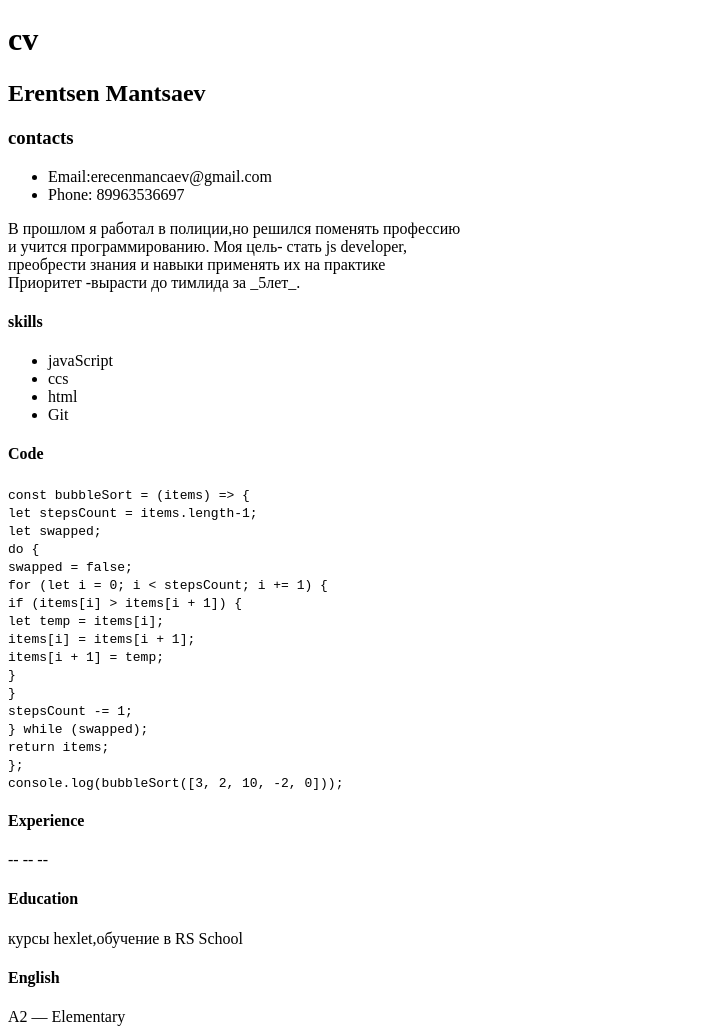
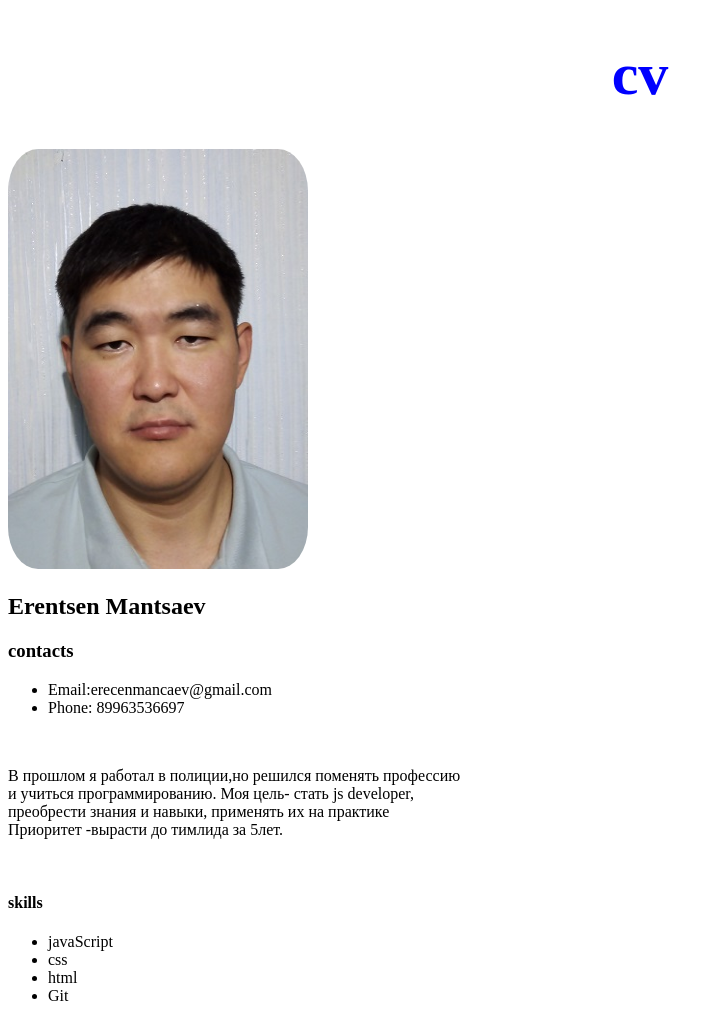
Before and after one commit to erenman85/rsschool-cv, a plain HTML site: page index.html in a window 1280 px wide. Shown: the top 1029 px of the page, without its empty margins (0-723 px from the left). Drawn offline with Linux system fonts and the light colour scheme.

Commit message:
refactor: change structure of the project

```diff
--- a/index.html
+++ b/index.html
@@ -4,34 +4,37 @@
     <meta charset="UTF-8">
     <meta name="viewport" content="width=device-width, initial-scale=1.0">
     <title>Document</title>
+    <link rel="stylesheet" href="style.css" type="text/css">
 </head>
 <Header class="head">
-    <h1 class="" >cv</h1>
+    <h1 class="cv">cv</h1>
     <div>
+      <img src="img/004.jpg" height="420" width="300" alt="foto" class="foto">
        <h2>Erentsen Mantsaev</h2>
     </div>
 </Header>
-<body>
+<body class="blok">
     <div>
         <h3>contacts </h3>
         <ul>
             <li> Email:erecenmancaev@gmail.com</li>
             <li>Phone: 89963536697</li>
-        </ul>
+        </ul><br>
         <p> В прошлом я работал в полиции,но решился поменять профессию <br>
-            и учится программированию. Моя цель- стать js developer,<br>
-            преобрести знания и навыки применять их на практике<br>
-            Приоритет -вырасти до тимлида за _5лет_.
-        </p>
+            и учиться программированию. Моя цель- стать js developer,<br>
+            преобрести знания и навыки, применять их на практике<br>
+            Приоритет -вырасти до тимлида за 5лет.
+        </p><br>
         <h4>skills</h4>
         <ul>
             <li>javaScript</li>
-            <li>ccs</li>
+            <li>css</li>
             <li>html</li>
             <li>Git</li>
-        </ul>
+        </ul><br>
         <h4>Code</h4>
-         <code>const bubbleSort = (items)  => {<br>
+        <div class="backcolor">
+         <code class="code">const bubbleSort = (items)  => {<br>
             let stepsCount = items.length-1;<br>
             let swapped;<br>
             do {<br>
@@ -49,10 +52,11 @@
           };<br>
           console.log(bubbleSort([3, 2, 10, -2, 0]));
         </code>
+        </div>
         <h4>Experience</h4>
-         <p>-- -- --</p>
+         <p>-- -- --</p><br>
         <h4>Education</h4>
-         <p>курсы hexlet,обучение в RS School</p>
+         <p>курсы hexlet,обучение в RS School</p><br>
         <h4>English</h4>
          <p>A2 — Elementary </p>
 
```
